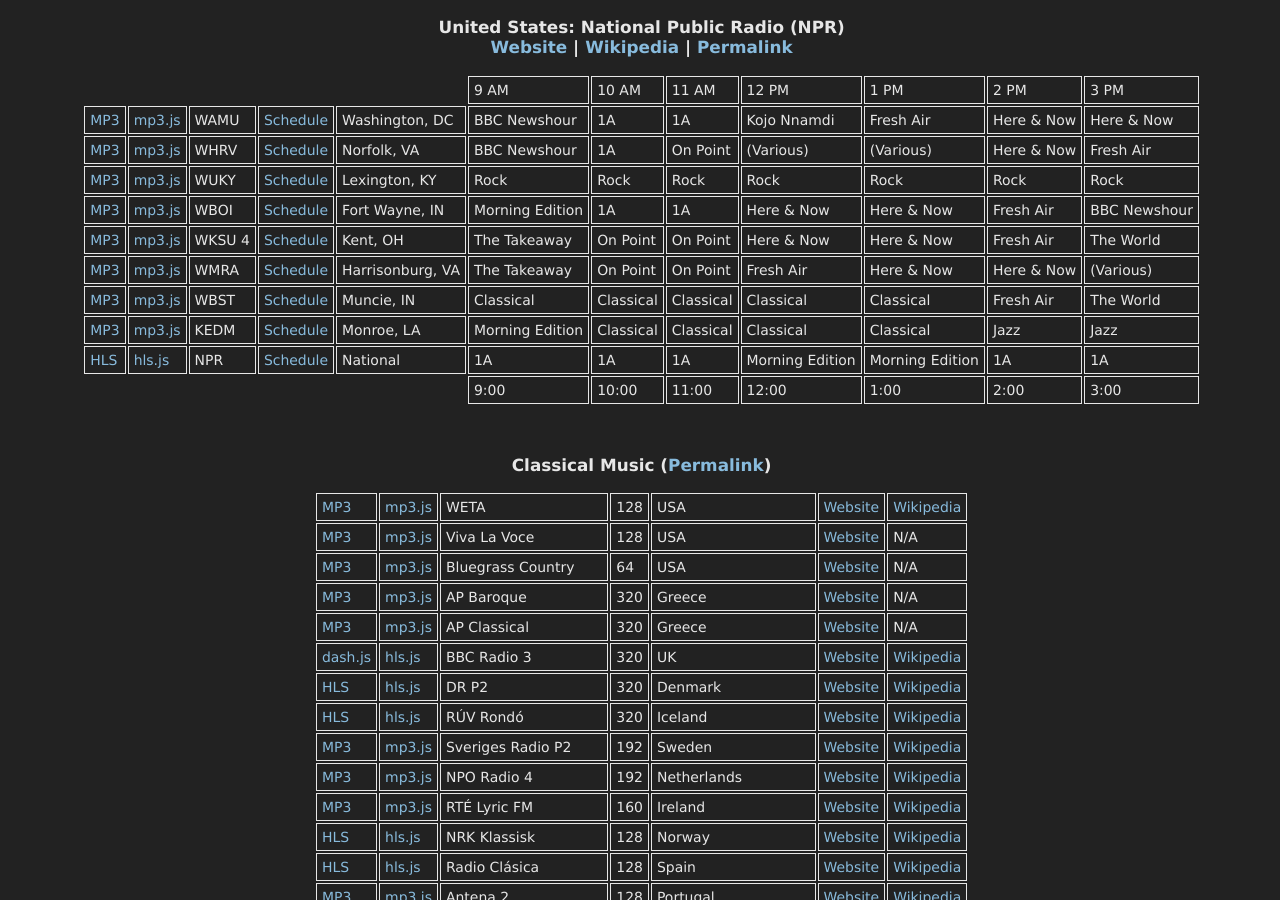
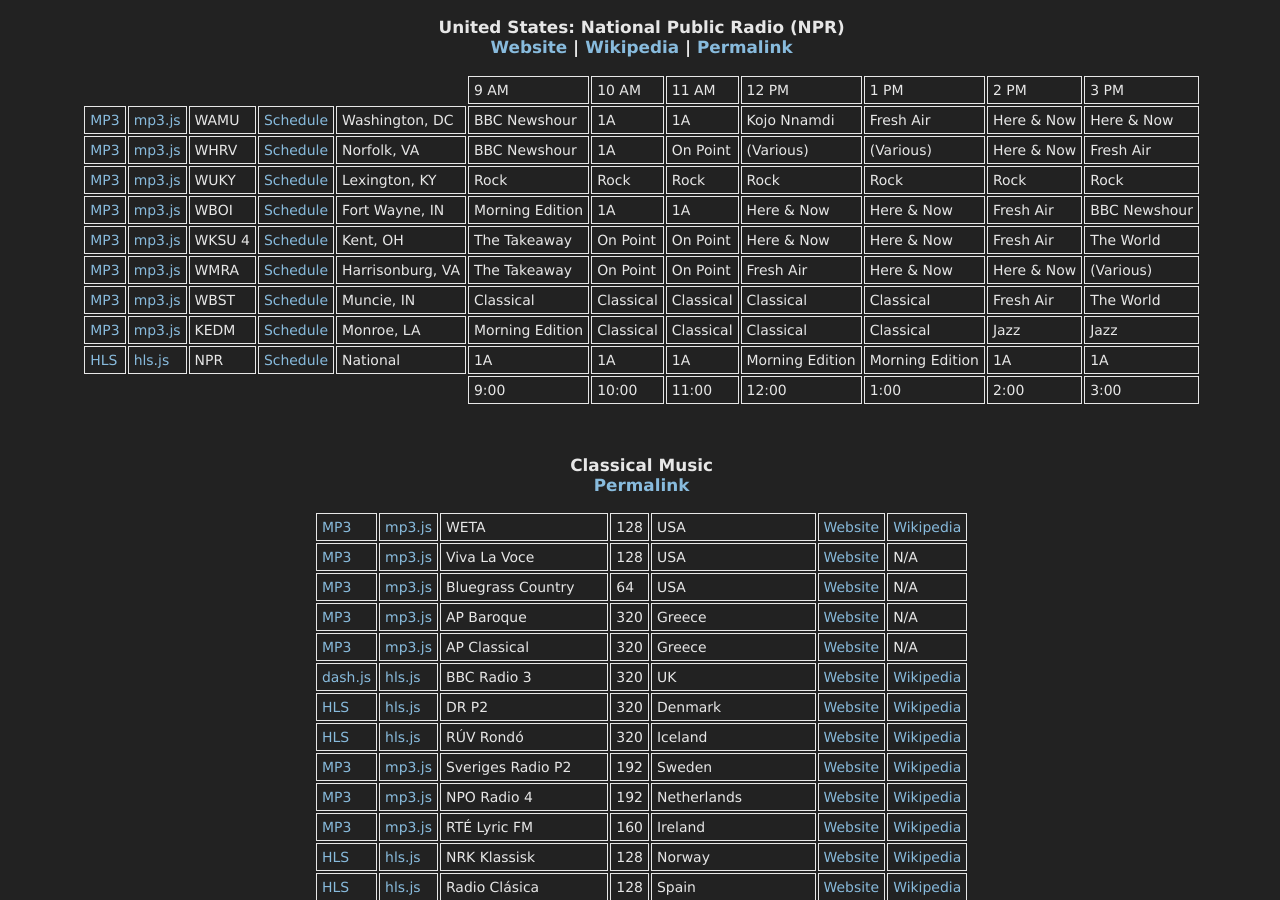
Before and after one commit to danburd/danburd.github.io, a Jekyll site: the page radio.html, which Jekyll copies as it is, in a window 1280 px wide and 900 px high. Built offline with Jekyll 4.4.1, drawn with Linux system fonts in a browser that asks for light colours.

```diff
--- a/radio.html
+++ b/radio.html
@@ -180,7 +180,8 @@
   <br>
   <br>
 <div id="Classical">
-<h3>Classical Music (<a href="#Classical">Permalink</a>)</h3>
+<h3>Classical Music<br>
+<a href="#Classical">Permalink</a></h3>
 <table>
   <tr>
    <td><a href="https://stream.weta.org:8010/fmlive">MP3</a></td>
```
